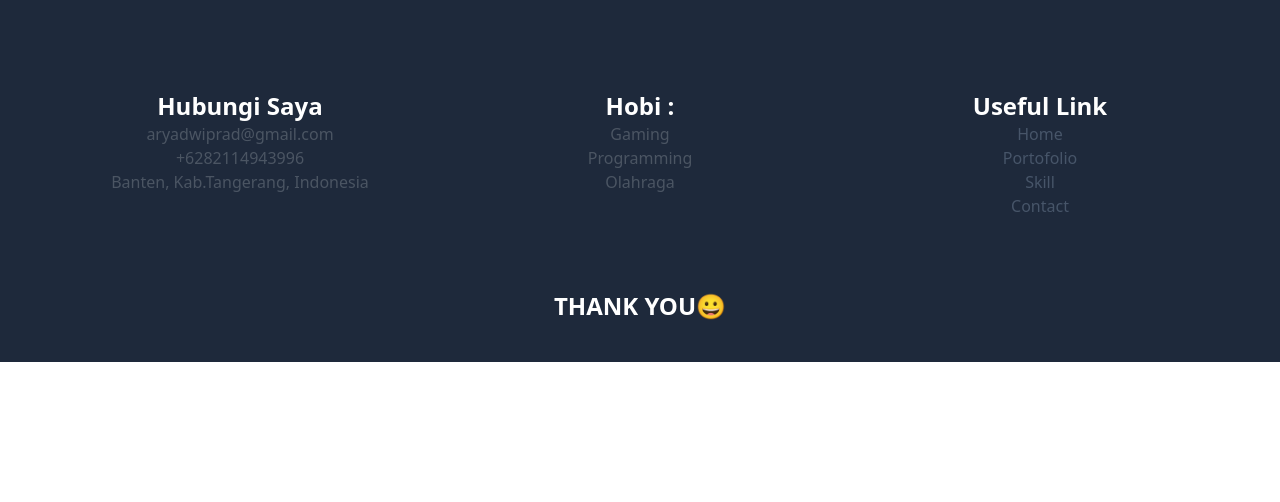
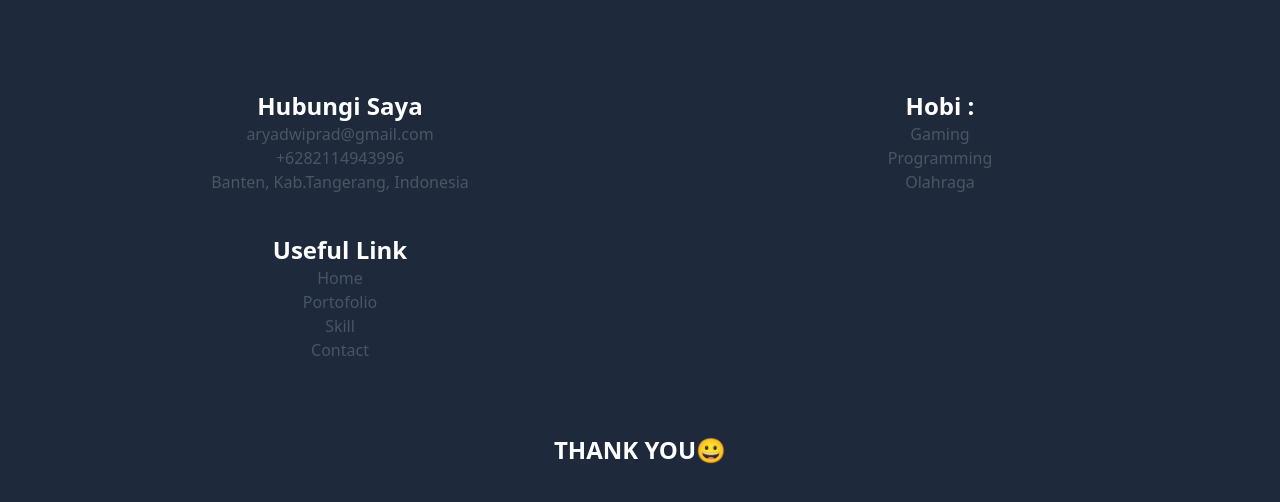
Before and after one commit to arya1351/adpgithub.io, a website: page index.html in a window 1280 px wide. Shown: the part 2275-2777 px from the top of the page. Before the commit the page ends 2637 px from the top, so only its background shows below. Drawn offline with nearby package versions, Linux system fonts and the light colour scheme.

Commit message:
Update index.html

```diff
--- a/index.html
+++ b/index.html
@@ -218,7 +218,7 @@ background: radial-gradient(circle at 30% 107%, #fdf497 0%, #fdf497 5%, #fd5949
 <footer class="reveal">
   <div class="p-10 bg-slate-800 text-gray-600">
       <div class="max-w-7xl mx-auto py-8 mt-1">
-          <div class=" grid grid-cols-1 md:grid-cols-2 lg:grid-cols-3">
+          <div class=" grid sm:grid-cols-1 md:grid-cols-2 grid-cols-3">
 
 
            <h4 class="mb-5 mx-auto text-center mt-5"><span class="font-bold text-white text-2xl">Hubungi Saya</span><br>
```
